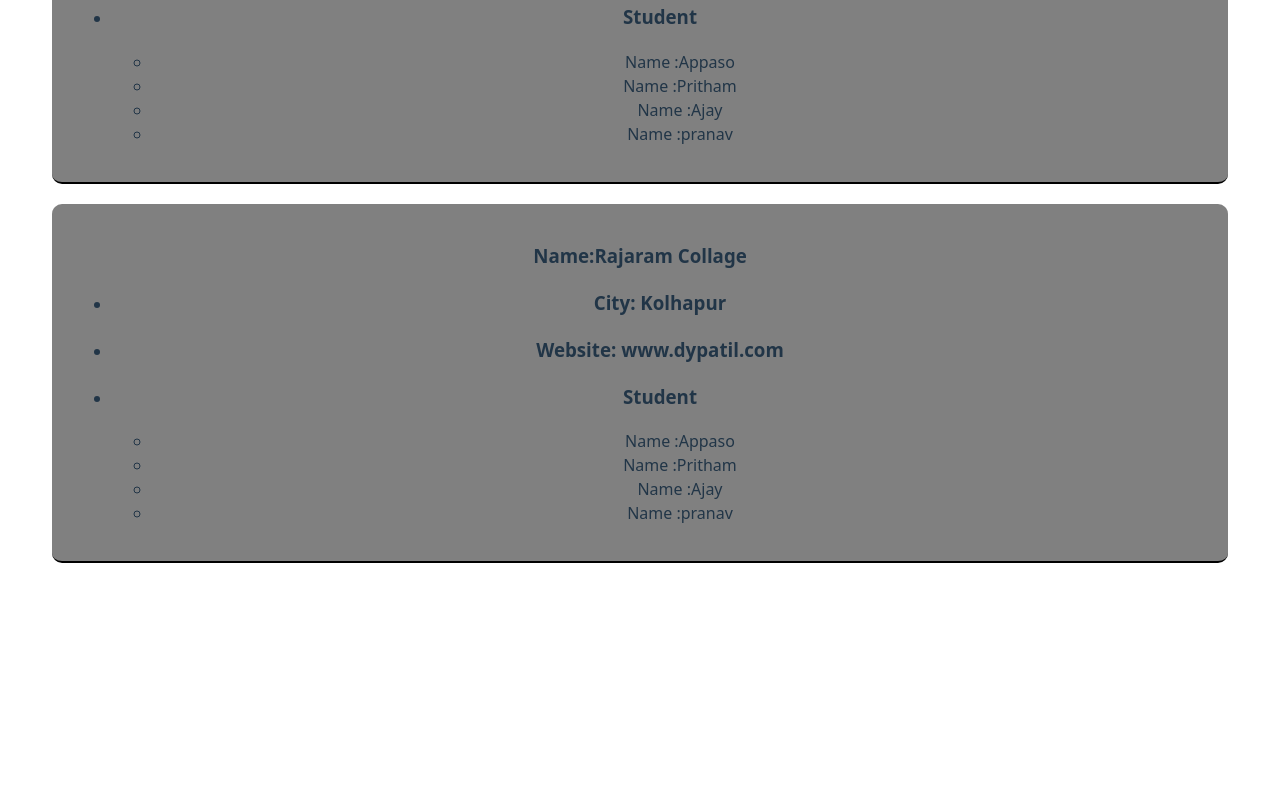
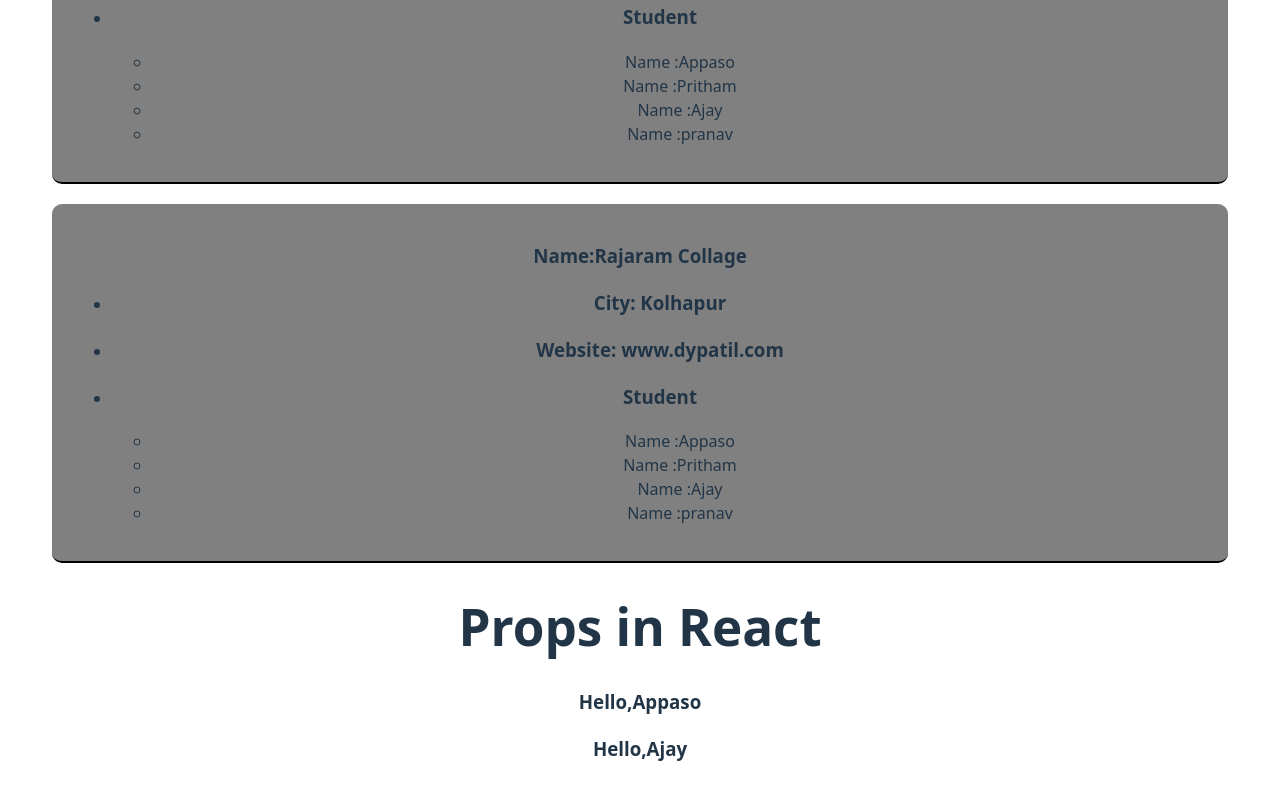
Before and after one commit to Appaso1919/React-Practice, a React (Vite) app: page / in a window 1280 px wide. Shown: the part 2078-2878 px from the top of the page. Before the commit the page ends 2693 px from the top, so only its background shows below. Built offline with nearby package versions, Linux system fonts and the light colour scheme.

Commit message:
Props to use

```diff
--- a/src/App.jsx
+++ b/src/App.jsx
@@ -7,6 +7,7 @@ import ChildComponent from './Hooks/UseContext'
 import First from './class_component/first'
 import Array_loop from './Loop_in_React_with_array/array_loop'
 import Nested_loop_array from './Loop_in_React_with_array/nested_loop_array'
+import Simple_props from './Props/simple_props'
 
 function App() {
 
@@ -27,6 +28,9 @@ function App() {
       <Array_loop/>
       <h3>Nested loop using array</h3>
       <Nested_loop_array/>
+      <h1>Props in React</h1>
+      <Simple_props name="Appaso"/>
+      <Simple_props name="Ajay"/>
     </div>
   )
 }
--- /dev/null
+++ b/src/Props/simple_props.jsx
@@ -0,0 +1,9 @@
+function Simple_props(props){
+    return(
+        <div>
+            <h3>Hello,{props.name}</h3>
+        </div>
+    )
+}
+
+export default Simple_props;
```
